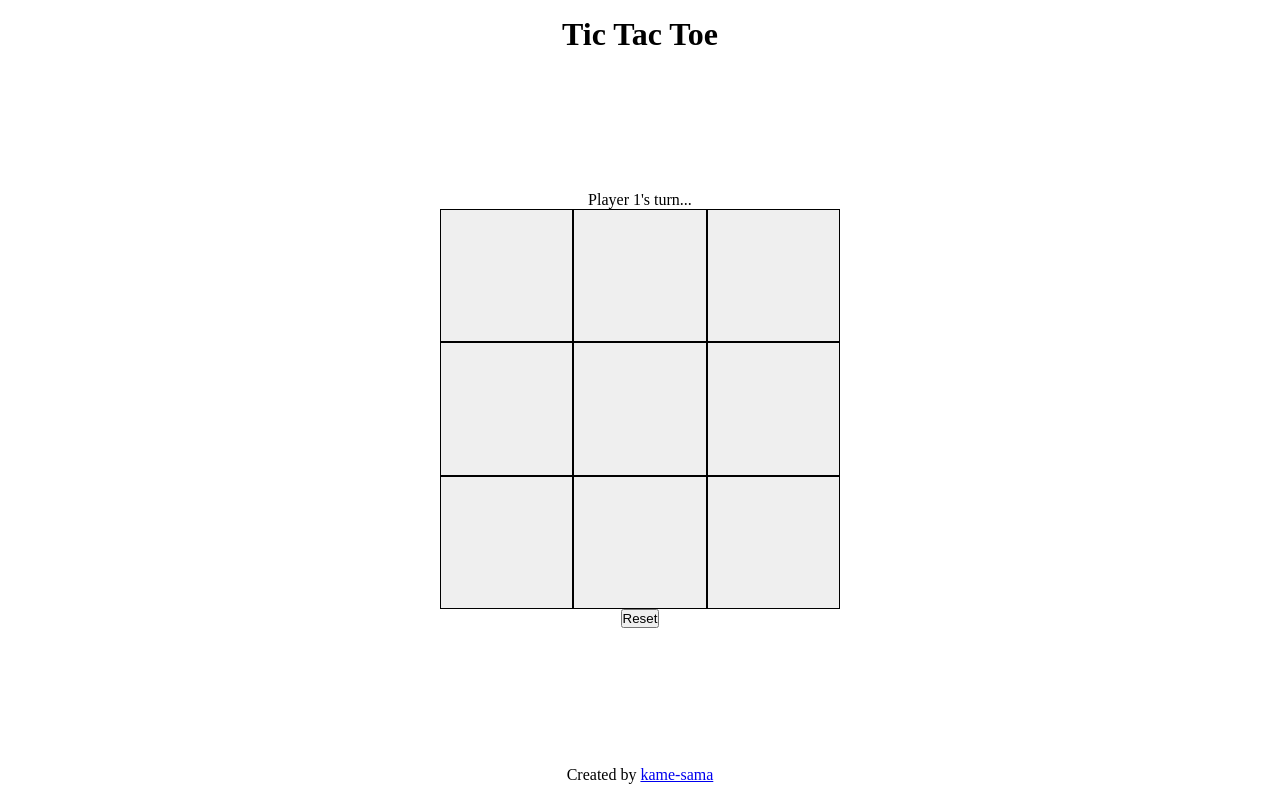
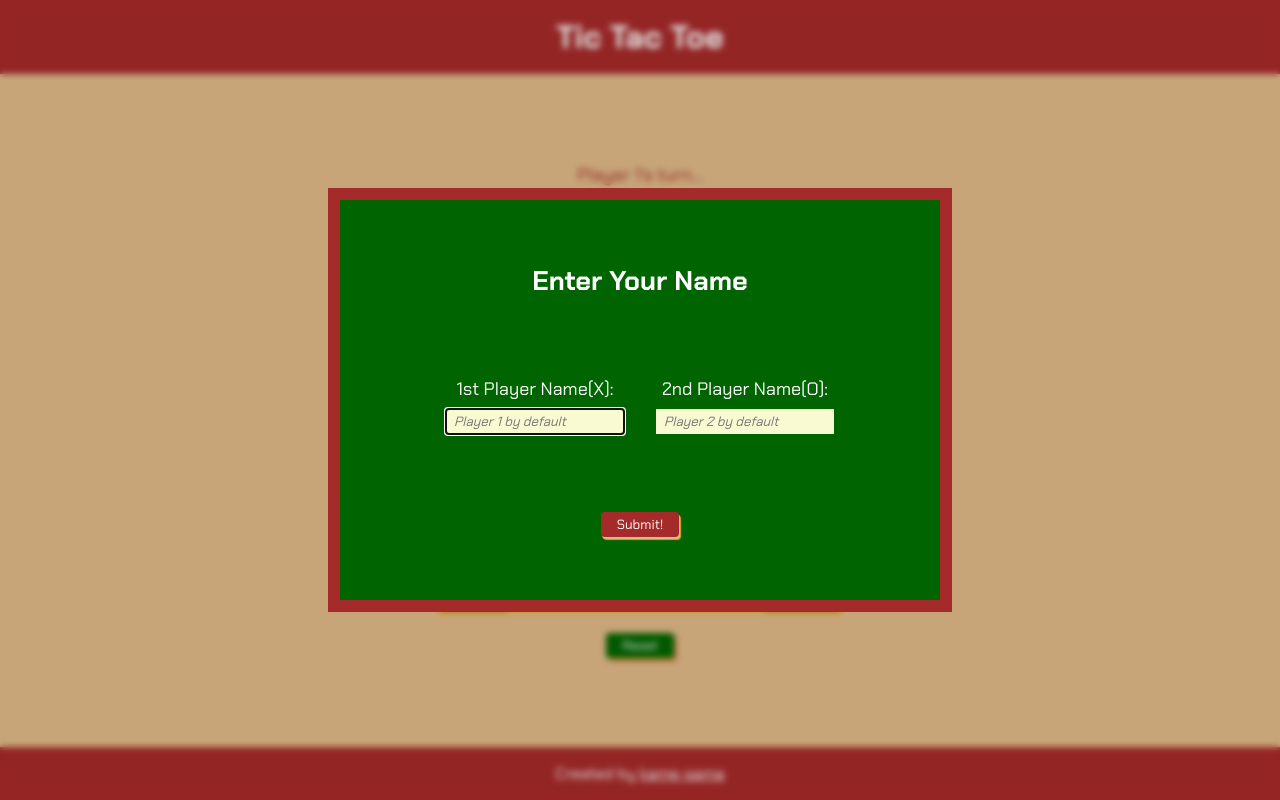
Before and after one commit to kame-sama/tic-tac-toe, a plain HTML site: page index.html in a window 1280 px wide. Drawn offline with Linux system fonts and the light colour scheme.

Commit message:
Fix UI and add player name input

```diff
--- a/css/styles.css
+++ b/css/styles.css
@@ -1,21 +1,27 @@
+@import url('https://fonts.googleapis.com/css2?family=Chakra+Petch:wght@400;700&family=Permanent+Marker&display=swap');
+
 *,
 *::before,
 *::after {
   padding: 0;
   margin: 0;
   box-sizing: border-box;
+  font-family: 'Chakra Petch', sans-serif;
 }
 
 body {
   min-height: 100vh;
   display: grid;
   grid-template-rows: auto 1fr auto;
+  background-color: burlywood;
 }
 
 .header,
 .footer {
   text-align: center;
   padding: 16px;
+  background-color: brown;
+  color: white;
 }
 
 .main {
@@ -23,18 +29,137 @@ body {
   flex-direction: column;
   justify-content: center;
   align-items: center;
+  font-size: 18px;
+  color: brown;
 }
 
 .main .board {
-  width: 400px;
-  height: 400px;
+  box-sizing: content-box;
+  width: 350px;
+  height: 350px;
   display: grid;
   grid-template: 1fr 1fr 1fr / 1fr 1fr 1fr;
+  background-color: darkgreen;
+  border: 24px solid brown;
+  outline: 4px solid goldenrod;
+  margin: 24px;
+  position: relative;
+}
+
+.main .board::before,
+.main .board::after {
+  content: '';
+  display: block;
+  position: absolute;
+  top: 50%;
+  left: 50%;
+  transform: translate(-50%, -50%);
+  background-color: transparent;
+  pointer-events: none;
+}
+
+.main .board::before {
+  width: 117px;
+  height: 320px;
+  border-right: 2px solid white;
+  border-left: 2px solid white;
+}
+
+.main .board::after {
+  width: 320px;
+  height: 117px;
+  border-top: 2px solid white;
+  border-bottom: 2px solid white;
 }
 
 .main .board .cell {
-  border: 1px solid black;
+  font-family: 'Permanent Marker', cursive;
+  font-size: 48px;
+  border: none;
   display: flex;
   justify-content: center;
   align-items: center;
+  background-color: transparent;
+  color: white;
 }
+
+.main .reset {
+  padding: 4px 16px;
+  border: none;
+  border-radius: 4px;
+  color: white;
+  background-color: darkgreen;
+  box-shadow: 1px 2px 0px goldenrod, 2px 3px 1px brown;
+}
+
+.main .reset:hover,
+.dialog #submit:hover {
+  transform: scale(1.25);
+}
+
+button:hover {
+  cursor: pointer;
+}
+
+.footer a {
+  color: white;
+}
+
+.dialog {
+  position: fixed;
+  top: 50%;
+  left: 50%;
+  transform: translate(-50%, -50%);
+  color: white;
+  background-color: darkgreen;
+  border: 12px solid brown;
+}
+
+.dialog::backdrop {
+  backdrop-filter: blur(3px);
+}
+
+.dialog .form {
+  width: 600px;
+  height: 400px;
+  font-size: 18px;
+  display: flex;
+  flex-direction: column;
+  justify-content: center;
+  align-items: center;
+  gap: 32px;
+}
+
+.dialog .form .wrapper {
+  display: grid;
+  grid-template-columns: 1fr 1fr;
+  height: 150px;
+  gap: 32px;
+}
+
+.dialog .form .item {
+  display: flex;
+  flex-direction: column;
+  justify-content: center;
+  align-items: center;
+  gap: 8px;
+}
+
+.dialog .form input {
+  border: none;
+  background-color: lightgoldenrodyellow;
+  padding: 4px 8px;
+
+  &::placeholder {
+    font-style: italic;
+  };
+}
+
+.dialog .form #submit {
+  padding: 4px 16px;
+  border: none;
+  border-radius: 4px;
+  color: white;
+  background-color: brown;
+  box-shadow: 1px 2px 0px burlywood, 2px 3px 1px goldenrod;
+}
--- a/index.html
+++ b/index.html
@@ -19,5 +19,25 @@
   <footer class="footer">
     Created by <a href="https://github.com/kame-sama">kame-sama</a>
   </footer>
+  <dialog class="dialog">
+    <form class="form">
+      <h2>Enter Your Name</h2>
+
+      <div class="wrapper">
+        <div class="item">
+          <label for="first-player">1st Player Name(X):</label>
+          <input id="first-player" type="text"
+          placeholder="Player 1 by default">
+        </div>
+        <div class="item">
+          <label for="second-player">2nd Player Name(O):</label>
+          <input id="second-player" type="text"
+          placeholder="Player 2 by default">
+        </div>
+      </div>
+
+      <button id="submit">Submit!</button>
+    </form>
+  </dialog>
 </body>
 </html>
--- a/js/script.js
+++ b/js/script.js
@@ -1,6 +1,6 @@
 function player(name) {
-  const setName = () => {
-    name = prompt('Enter your name.');
+  const setName = (input) => {
+    name = input;
   };
 
   const getName = () => name;
@@ -162,7 +162,9 @@ const game = (function () {
     getActivePlayer,
     getBoard: board.getBoard,
     getWinner,
-    resetBoard
+    resetBoard,
+    setFirstPlayerName: player1.setName,
+    setSecondPlayerName: player2.setName
   }
 })();
 
@@ -170,6 +172,10 @@ const screen = (function () {
   const playerTurnDiv = document.querySelector('.turn');
   const boardDiv = document.querySelector('.board');
   const resetButton = document.querySelector('.reset');
+  const dialog = document.querySelector('.dialog');
+  const submitButton = document.querySelector('dialog #submit');
+  const firstPlayerName = document.querySelector('#first-player');
+  const secondPlayerName = document.querySelector('#second-player');
 
   const updateScreen = () => {
     boardDiv.textContent = '';
@@ -209,8 +215,19 @@ const screen = (function () {
     updateScreen();
   }
 
+  function clickHandlerSubmit(e) {
+    e.preventDefault();
+    game.setFirstPlayerName(firstPlayerName.value||'Player 1');
+    game.setSecondPlayerName(secondPlayerName.value||'Player 2');
+    updateScreen();
+    dialog.close();
+  }
+
   boardDiv.addEventListener('click', clickHandlerBoard);
   resetButton.addEventListener('click', clickHandlerReset);
+  submitButton.addEventListener('click', clickHandlerSubmit);
+
+  dialog.showModal();
 
   updateScreen();
 })();
```
